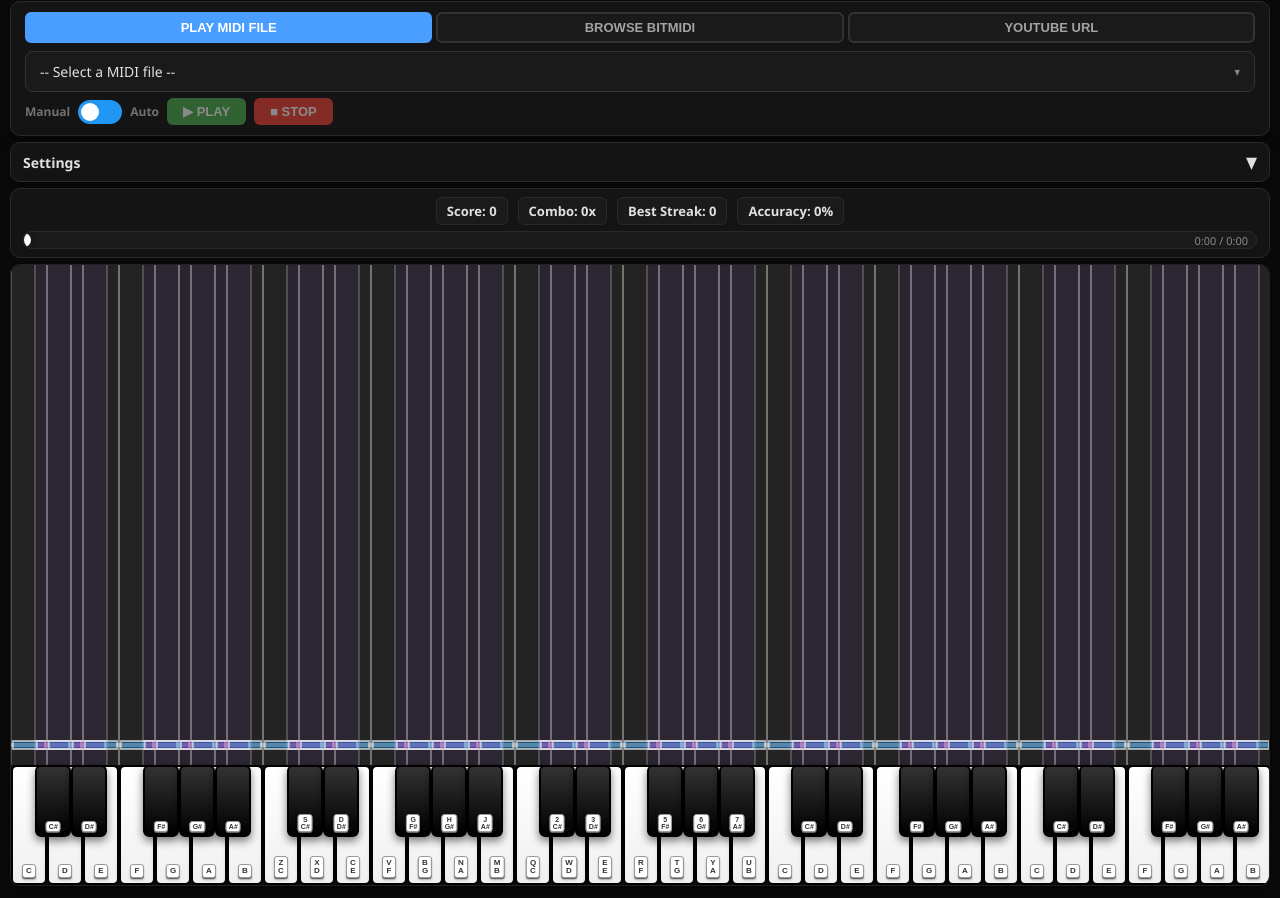
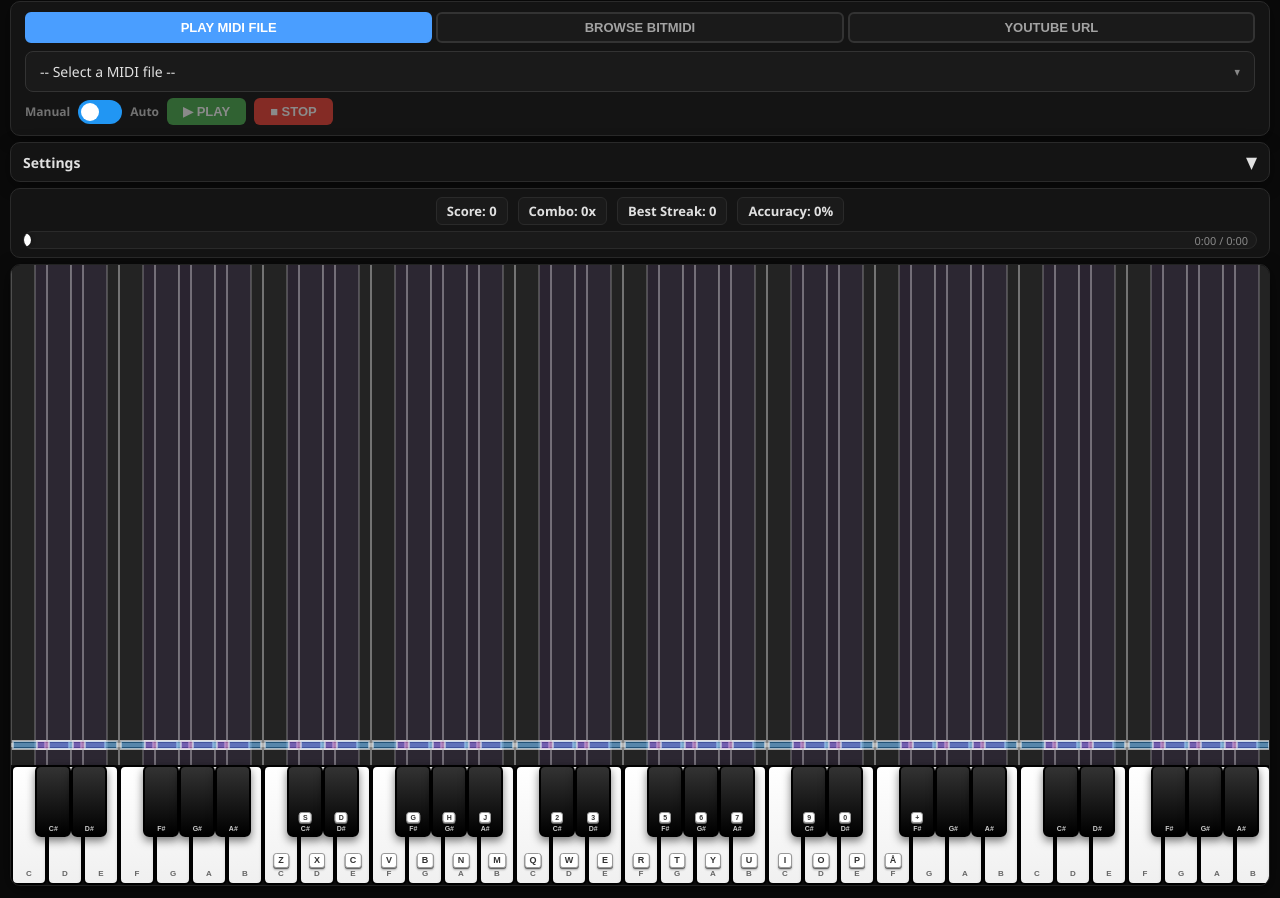
Before and after one commit to 7effrey89/PianoHero, a plain HTML site: page index.html in a window 1280 px wide. Shown: the part 50-948 px from the top of the page. Drawn offline with Linux system fonts and the light colour scheme; no server answers.

Commit message:
keyboard
Co-authored-by: Copilot <copilot@github.com>

```diff
--- a/app.js
+++ b/app.js
@@ -103,14 +103,22 @@ class PianoHero {
         // Lower octave C3–B3:  Z X C V B N M and sharps: S D G H J
         // Upper octave C4–B4:  Q W E R T Y U and sharps: 2 3 5 6 7
         this.noteToKey = {
-            // C3–B3 (bottom row + home row for sharps)
+            // C3–B3: bottom row = white keys, home row = sharps
             'C3': 'Z', 'C#3': 'S', 'D3': 'X', 'D#3': 'D',
             'E3': 'C', 'F3': 'V', 'F#3': 'G', 'G3': 'B',
             'G#3': 'H', 'A3': 'N', 'A#3': 'J', 'B3': 'M',
-            // C4–B4 (top rows)
+            // C4–F#5: QWERTY row = white keys, number row = sharps
             'C4': 'Q', 'C#4': '2', 'D4': 'W', 'D#4': '3',
             'E4': 'E', 'F4': 'R', 'F#4': '5', 'G4': 'T',
             'G#4': '6', 'A4': 'Y', 'A#4': '7', 'B4': 'U',
+            'C5': 'I', 'C#5': '9', 'D5': 'O', 'D#5': '0',
+            'E5': 'P', 'F5': 'Å', 'F#5': '+',
+        };
+
+        // Map e.code to key label for keys where e.key might be unreliable
+        this.codeToKey = {
+            'BracketLeft': 'Å',    // Swedish Å key (next to P)
+            'Minus': '+',          // Swedish + key (between 0 and ´)
         };
 
         this.keyToNote = Object.fromEntries(
@@ -279,7 +287,7 @@ class PianoHero {
             const keyBind = this.noteToKey[note] || '';
             if (keyBind) btn.dataset.key = keyBind;
             const noteName = note.replace(/\d+/, '');
-            const label = keyBind ? `${keyBind}<br>${noteName}` : noteName;
+            const label = keyBind ? `<span class="keycap">${keyBind}</span><span class="note-name">${noteName}</span>` : `<span class="note-name">${noteName}</span>`;
             btn.innerHTML = `<span class="key-label">${label}</span>`;
             if (useFixedWidth) {
                 btn.style.flex = '0 0 ' + MIN_WHITE_KEY_PX + 'px';
@@ -323,7 +331,7 @@ class PianoHero {
             const keyBind = this.noteToKey[note] || '';
             if (keyBind) btn.dataset.key = keyBind;
             const noteName = note.replace(/\d+/, '');
-            const label = keyBind ? `${keyBind}<br>${noteName}` : noteName;
+            const label = keyBind ? `<span class="keycap">${keyBind}</span><span class="note-name">${noteName}</span>` : `<span class="note-name">${noteName}</span>`;
             btn.innerHTML = `<span class="key-label">${label}</span>`;
             btn.style.left = (boundary - blackWidth / 2) + 'px';
             btn.style.width = blackWidth + 'px';
@@ -1437,10 +1445,10 @@ class PianoHero {
         const noteName = note.replace(/\d+/, '');
         if (newBind) {
             keyEl.dataset.key = newBind;
-            keyEl.innerHTML = `<span class="key-label">${newBind}<br>${noteName}</span>`;
+            keyEl.innerHTML = `<span class="key-label"><span class="keycap">${newBind}</span><span class="note-name">${noteName}</span></span>`;
         } else {
             delete keyEl.dataset.key;
-            keyEl.innerHTML = `<span class="key-label">${noteName}</span>`;
+            keyEl.innerHTML = `<span class="key-label"><span class="note-name">${noteName}</span></span>`;
         }
     }
 
@@ -1707,7 +1715,7 @@ class PianoHero {
             return;
         }
 
-        const key = e.key === ' ' ? 'Space' : e.key.toUpperCase();
+        const key = this._resolveKey(e);
         if (this.keyToNote[key]) {
             e.preventDefault();
             this.pressKey(key);
@@ -1716,11 +1724,17 @@ class PianoHero {
 
     handleKeyUp(e) {
         if (e.target.tagName === 'INPUT' || e.target.tagName === 'TEXTAREA' || e.target.isContentEditable) return;
-        const key = e.key === ' ' ? 'Space' : e.key.toUpperCase();
+        const key = this._resolveKey(e);
         if (this.keyToNote[key]) {
             e.preventDefault();
             this.releaseKey(key);
         }
+    }
+
+    _resolveKey(e) {
+        // Check code-based mapping first (for locale-specific keys)
+        if (this.codeToKey[e.code]) return this.codeToKey[e.code];
+        return e.key === ' ' ? 'Space' : e.key.toUpperCase();
     }
 
     handlePianoKeyPress(keyElement) {
--- a/index.html
+++ b/index.html
@@ -55,6 +55,7 @@
                 </div>
             </div>
             <div class="status-section">
+                <p id="statusMessage"></p>
                 <div id="progressBar" class="progress-bar">
                     <div id="progressFill" class="progress-fill"></div>
                 </div>
--- a/styles.css
+++ b/styles.css
@@ -64,6 +64,8 @@ header h1 {
     align-items: center;
     gap: 12px;
     flex-wrap: wrap;
+    position: relative;
+    z-index: 1;
 }
 
 .controls-row .game-controls {
@@ -669,26 +671,48 @@ button {
     bottom: 5px;
     left: 50%;
     transform: translateX(-50%);
+    display: flex;
+    flex-direction: column;
+    align-items: center;
+    gap: 2px;
+    pointer-events: none;
+    white-space: nowrap;
+}
+
+.key-label .keycap {
+    font-size: 9px;
+    font-weight: bold;
+    color: #333;
+    background: #fff;
+    border: 1px solid #999;
+    border-radius: 3px;
+    padding: 2px 4px;
+    box-shadow: 0 1px 0 #666, 0 2px 2px rgba(0,0,0,0.3);
+    min-width: 14px;
+    text-align: center;
+    line-height: 1;
+}
+
+.key-label .note-name {
     font-size: 8px;
     font-weight: bold;
-    text-align: center;
-    pointer-events: none;
-    white-space: nowrap;
+    color: #666;
     line-height: 1;
-    background: #fff;
-    color: #333;
-    border: 1px solid #999;
-    border-radius: 3px;
-    padding: 2px 3px;
-    box-shadow: 0 1px 0 #666, 0 2px 2px rgba(0,0,0,0.3);
-    min-width: 14px;
 }
 
 .key.black .key-label {
+    bottom: 3px;
+}
+
+.key.black .key-label .keycap {
     font-size: 7px;
-    bottom: 3px;
     min-width: 12px;
-    padding: 1px 2px;
+    padding: 1px 3px;
+}
+
+.key.black .key-label .note-name {
+    font-size: 7px;
+    color: #ccc;
 }
 
 .instructions {
```
